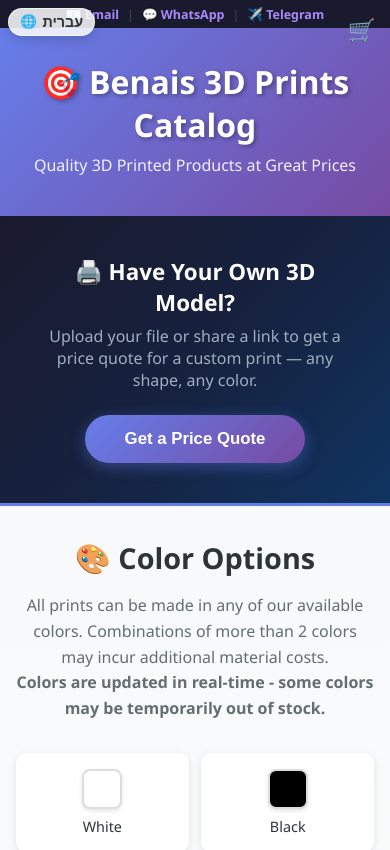
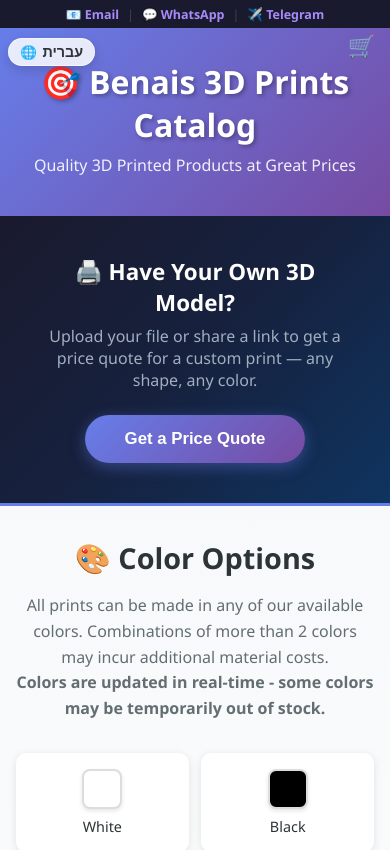
Before and after one commit to KfirBenais/iscaptainamericaoutyet, a React (Create React App) app: page / in a window 390 px wide. Shown: the top 850 px of the page. Built offline with nearby package versions, Linux system fonts and the light colour scheme.

Commit message:
fix: adjust positioning of language toggle and cart icon for better layout

```diff
--- a/src/App.css
+++ b/src/App.css
@@ -918,7 +918,7 @@
 
   .language-toggle {
     left: 0.5rem;
-    top: 0.5rem;
+    top: 2.4rem;
     padding: 0.3rem 0.7rem;
   }
 
@@ -947,7 +947,7 @@
   /* Mobile cart icon improvements */
   .cart-icon-container {
     right: 0.5rem;
-    top: 0.5rem;
+    top: 1.5rem;
     padding: 0.4rem;
   }
 
```
